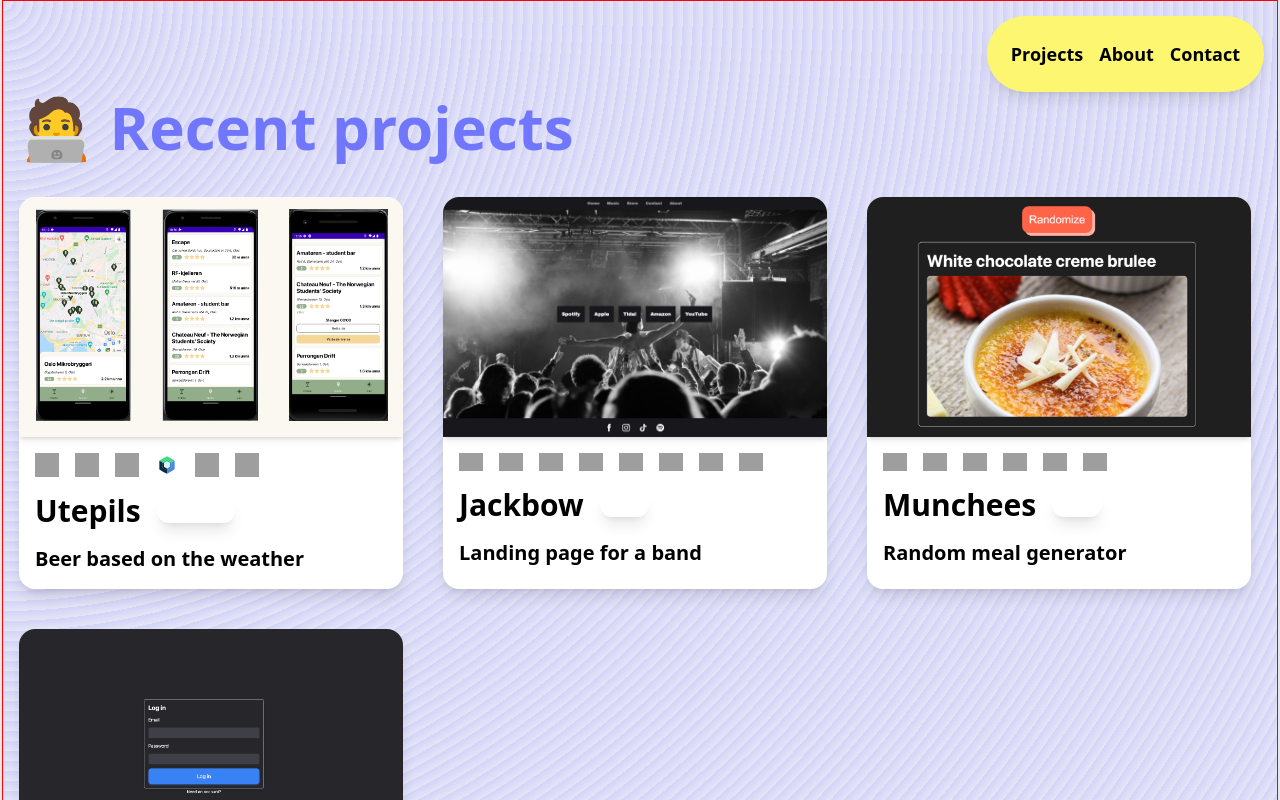
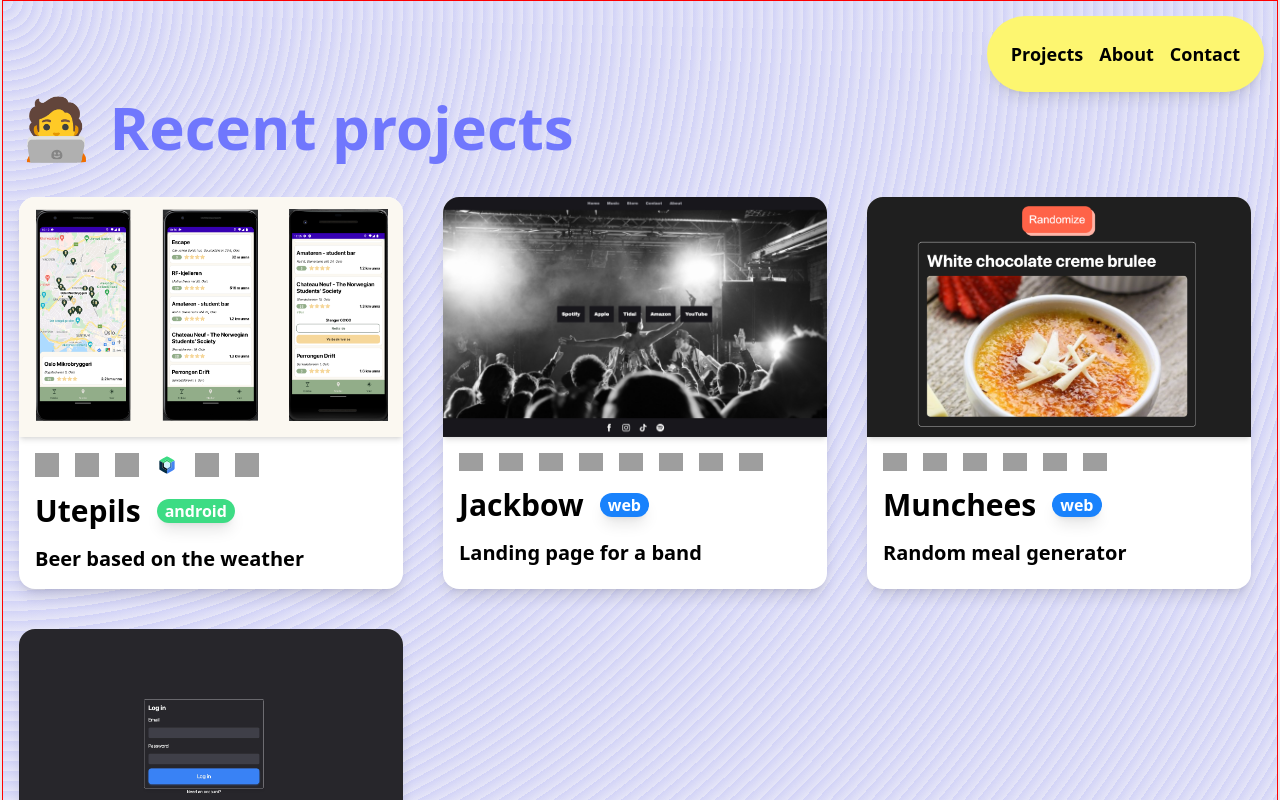
Before and after one commit to Andreas-Espelund/my_portfolio, a Next.js app: page / in a window 1280 px wide. Shown: the part 2-802 px from the top of the page. Built offline with nearby package versions, Linux system fonts and the light colour scheme; grey boxes are pictures that could not be loaded.

Commit message:
chip color fix

```diff
--- a/app/components/TypeChip.tsx
+++ b/app/components/TypeChip.tsx
@@ -3,9 +3,20 @@ import React from 'react'
 export default function TypeChip({ type, size }: { type:string, size:string }) {
 
   const textSize = size === "large" ? "text-xl px-4 py-2" : ""
+  let background = "bg-primary"
 
+  switch (type) {
+    case "android":
+      background = "bg-android"
+      break;
+    case "web":
+      background = "bg-web"
+      break;
+    default:
+      break;
+  }
   return (
-    <div className={`bg-${type} w-fit text-white rounded-full shadow-lg px-2 block text-center font-semibold ${textSize}`}>
+    <div className={`${background} w-fit text-white rounded-full shadow-lg px-2 block text-center font-semibold ${textSize}`}>
         {type}
     </div>
   )
```
